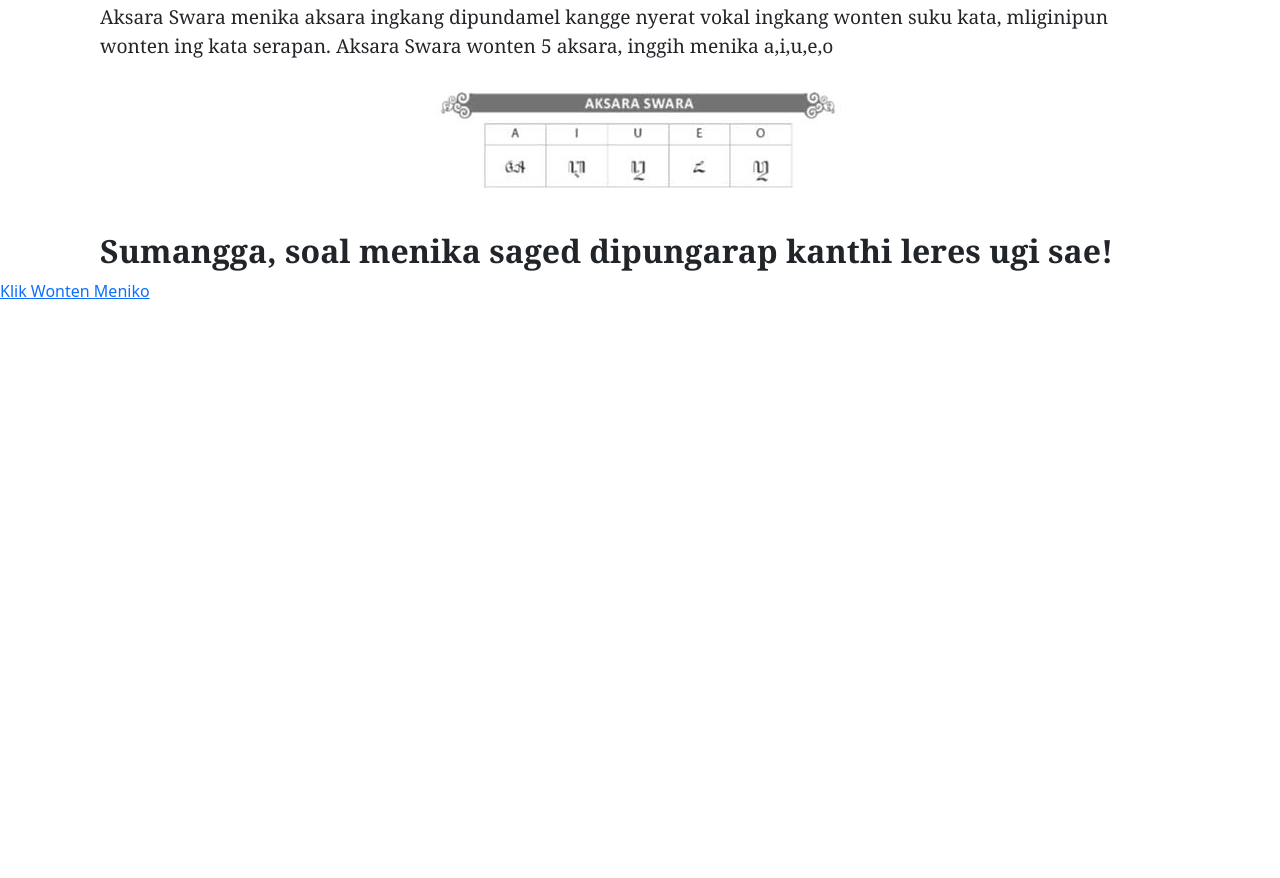
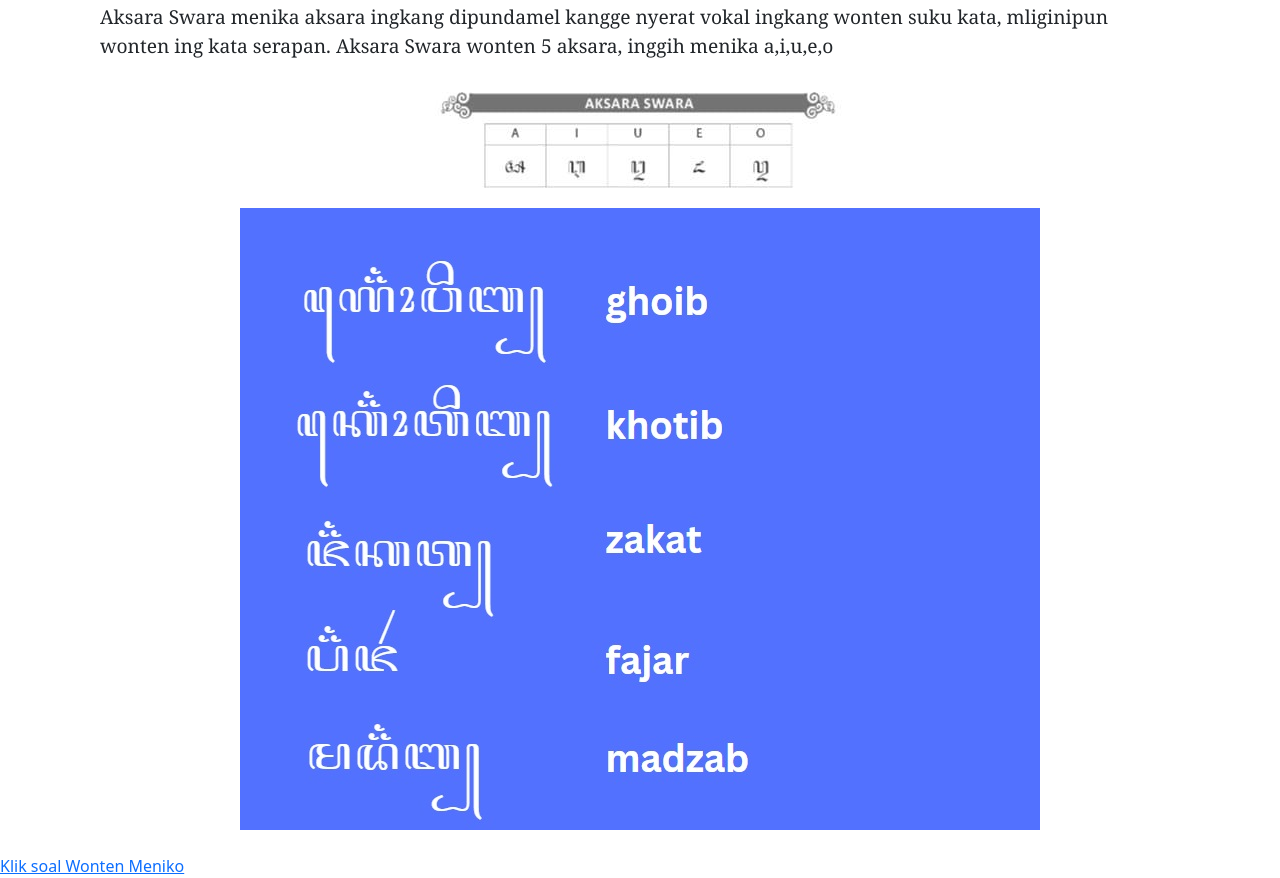
Before and after one commit to GelfandAlHarits/SinauAksara.github.io, a plain HTML site: page index.html in a window 1280 px wide. Shown: the part 2203-3081 px from the top of the page. Before the commit the page ends 2506 px from the top, so only its background shows below. Drawn offline with nearby package versions, Linux system fonts and the light colour scheme.

Commit message:
nambah gambar

```diff
--- a/index.html
+++ b/index.html
@@ -57,9 +57,9 @@
       mliginipun wonten ing kata serapan. Aksara Swara wonten 5 aksara, inggih menika a,i,u,e,o
     </p>
     <img src="/image/swara.jpeg" alt="swara" class="gambar-hanacaraka"/>
+    <img src="/image/contoh.jpeg" alt="contoh" class="gambar-hanacaraka"/>
     <br>
-    <h2><strong>Sumangga, soal menika saged dipungarap kanthi leres ugi sae!</strong></h2>
-    <a href="https://docs.google.com/forms/d/e/1FAIpQLSdvCLyZpnAYfW6sKovWo5-Q2Sd5gxyb9zzvhzUCJa-VKff2Hw/viewform?usp=sf_link">Klik Wonten Meniko</a>
+    <a href="https://docs.google.com/forms/d/e/1FAIpQLSdvCLyZpnAYfW6sKovWo5-Q2Sd5gxyb9zzvhzUCJa-VKff2Hw/viewform?usp=sf_link">Klik soal Wonten Meniko</a>
   <div class="row">
     <div class="col-sm-12 col-md-6 col-lg-4">
       <!-- Konten yang responsif -->
```
Also changed, not shown: image/contoh.jpeg (added).
